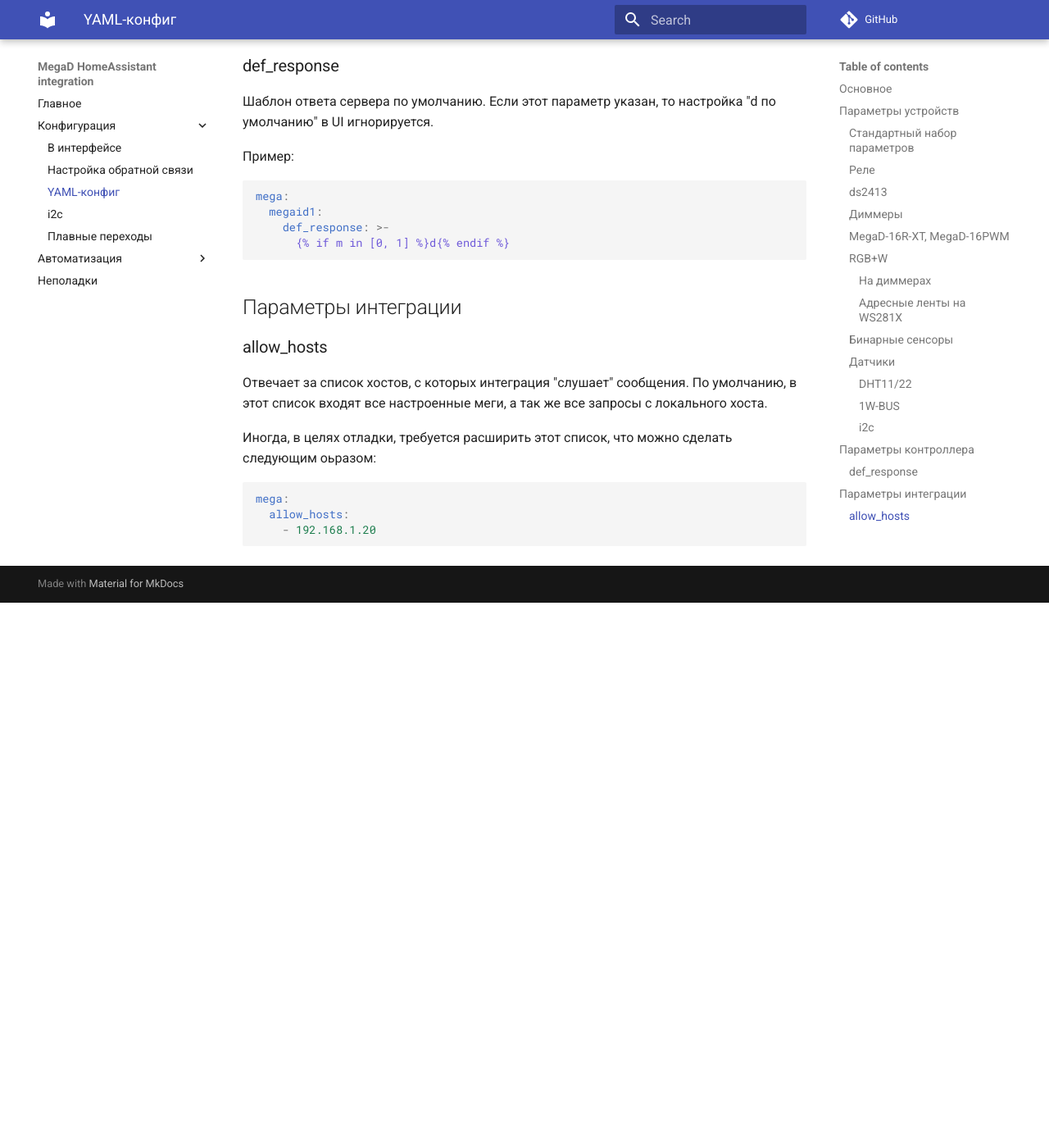
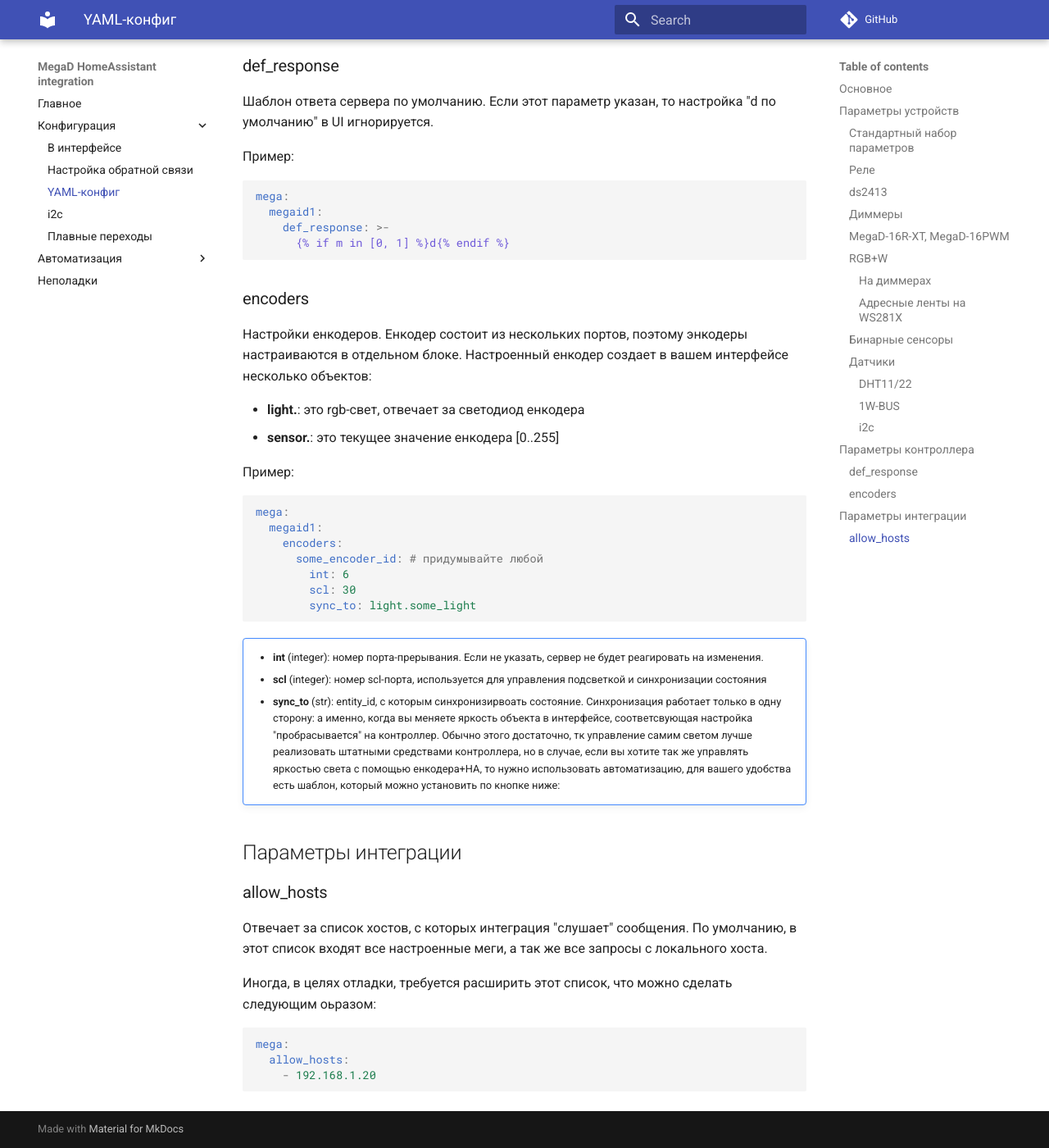
Before and after one commit to andvikt/mega_hacs, an MkDocs documentation site: the page built from docs/yaml.md, in a window 1280 px wide and 1400 px high, scrolled down 5463 px. Shown: the whole window at 82% size. Built offline with MkDocs 1.6.1 and Material for MkDocs 9.7.7, drawn with Linux system fonts in a browser that asks for light colours; comment, search, counter and statistics services are not loaded; before the commit the page ends 6198 px from its top, so only the background shows below that.

````diff
--- a/docs/yaml.md
+++ b/docs/yaml.md
@@ -204,6 +204,33 @@
       {% if m in [0, 1] %}d{% endif %}
 ```
 
+### encoders
+Настройки енкодеров. Енкодер состоит из нескольких портов, поэтому энкодеры настраиваются в отдельном блоке. Настроенный
+енкодер создает в вашем интерфейсе несколько объектов:
+
+- **light.<encoder_id>**: это rgb-свет, отвечает за светодиод енкодера
+- **sensor.<encoder_id>**: это текущее значение енкодера [0..255]
+
+Пример:
+```yaml
+mega:
+  megaid1:
+    encoders:
+      some_encoder_id: # придумывайте любой
+        int: 6
+        scl: 30
+        sync_to: light.some_light
+```
+
+!!! note ""
+    - **int** (integer): номер порта-прерывания. Если не указать, сервер не будет реагировать на изменения.
+    - **scl** (integer): номер scl-порта, используется для управления подсветкой и синхронизации состояния
+    - **sync_to** (str): entity_id, с которым синхронизирвоать состояние. Синхронизация работает только в
+    одну сторону: а именно, когда вы меняете яркость объекта в интерфейсе, соответсвующая настройка "пробрасывается" на
+    контроллер. Обычно этого достаточно, тк управление самим светом лучше реализовать штатными средствами контроллера,
+    но в случае, если вы хотите так же управлять яркостью света с помощью енкодера+HA, то нужно использовать автоматизацию,
+    для вашего удобства есть шаблон, который можно установить по кнопке ниже:
+
 ## Параметры интеграции
 ### allow_hosts {: #allow_hosts }
 Отвечает за список хостов, с которых интеграция "слушает" сообщения. По умолчанию, в этот список
````
Also changed, not shown: .bumpversion.cfg (added), 1 other file.
